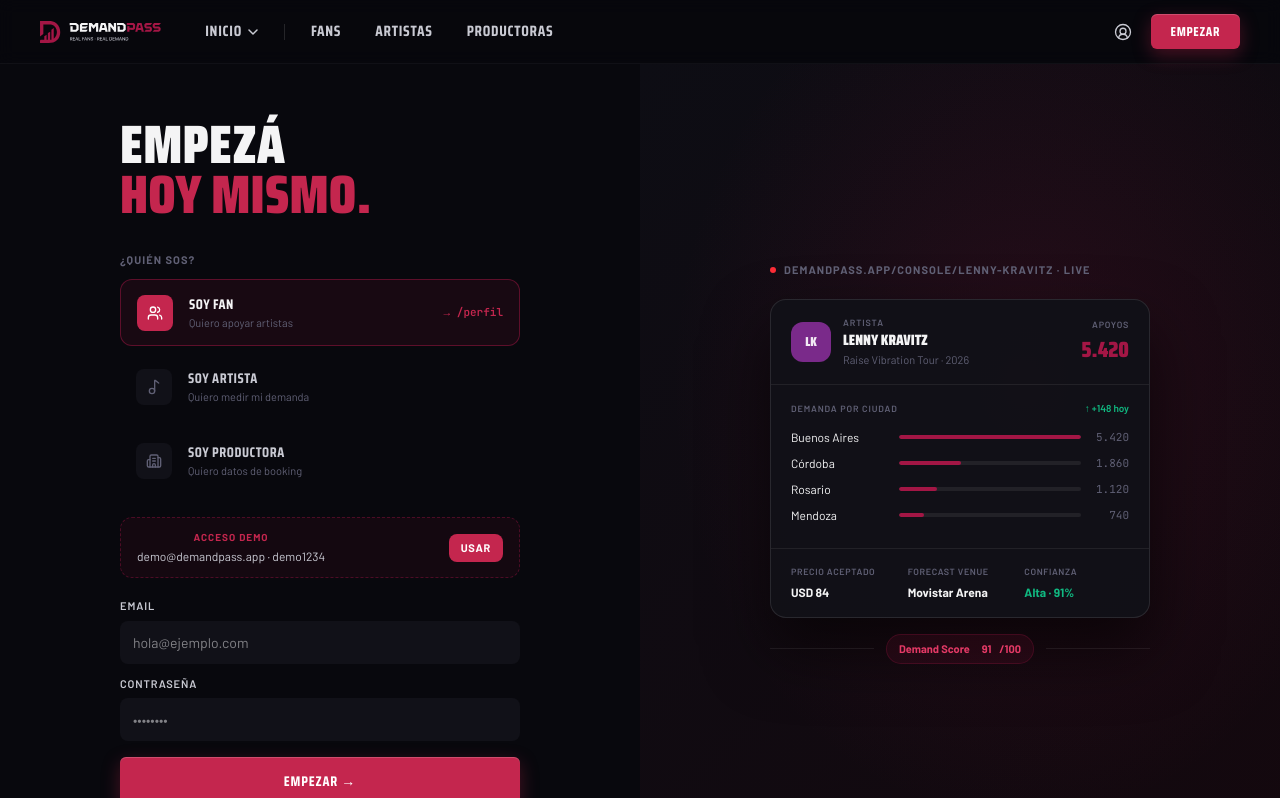
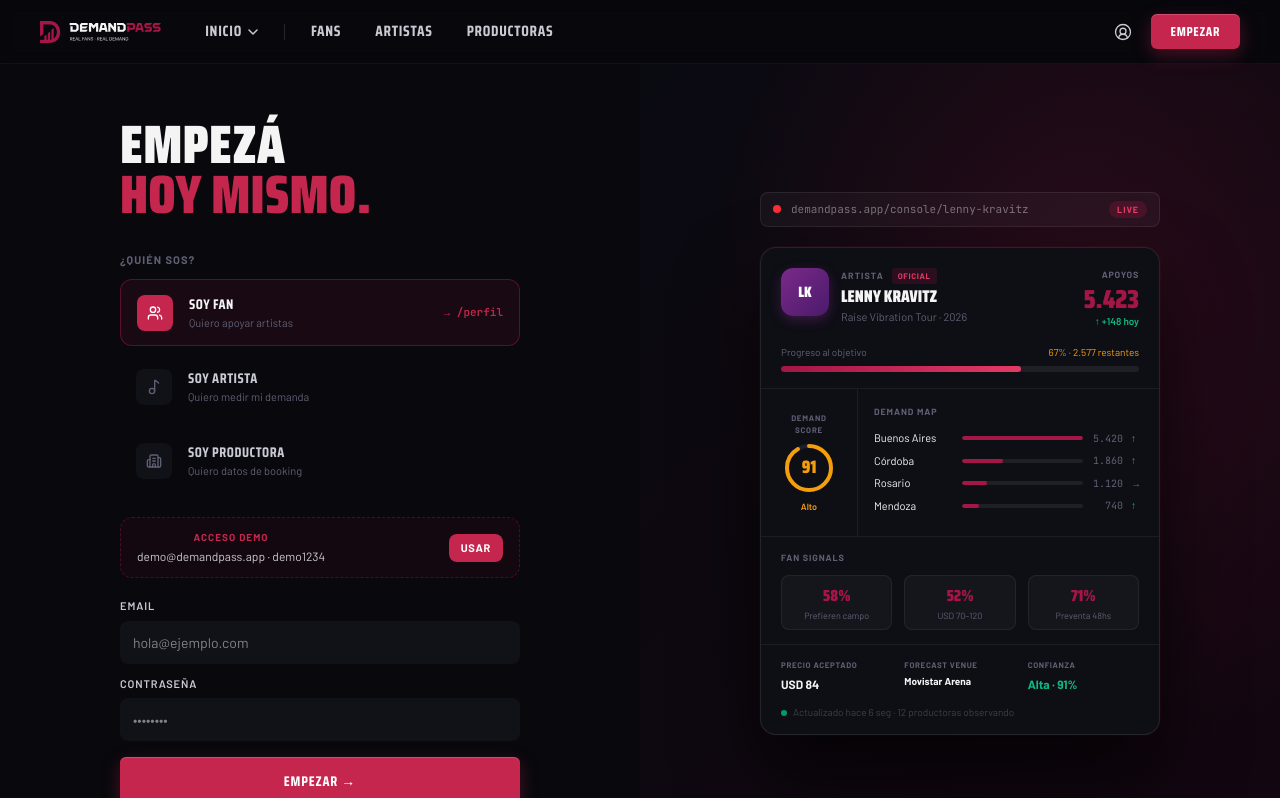
Before and after one commit to Killerpana/DemandPass, a Next.js app: page /signin in a window 1280 px wide. Shown: the top 798 px of the page. Built offline with nearby package versions, Linux system fonts and the light colour scheme; a web font is replaced by a local one.

Commit message:
feat: signin card campaña rediseñada - Demand Score gauge, Fan Signals, progress bar, Demand Map

```diff
--- a/src/components/marketing/AuthScreen.tsx
+++ b/src/components/marketing/AuthScreen.tsx
@@ -105,71 +105,137 @@ export function AuthScreen() {
       </div>
 
       {/* Right — campaign preview */}
-      <div className="hidden lg:flex items-center justify-center relative overflow-hidden px-10"
-        style={{ background: "linear-gradient(135deg, #0d0d14 0%, #14080e 100%)", borderLeft: "1px solid var(--color-border)" }}>
-        <div className="absolute inset-0 opacity-15 pointer-events-none"
-          style={{ background: "radial-gradient(ellipse at 60% 40%, #A31645 0%, transparent 65%)" }} />
-        <div className="relative z-10 w-full max-w-[380px]">
-          <div className="flex items-center gap-2 mb-5">
-            <span className="w-1.5 h-1.5 rounded-full bg-red-500 animate-pulse" />
-            <span className="text-[11px] font-bold uppercase tracking-[0.1em]" style={{ color: "var(--color-txt3)" }}>
-              demandpass.app/console/lenny-kravitz · LIVE
+      <div className="hidden lg:flex items-center justify-center relative overflow-hidden px-8"
+        style={{ background: "linear-gradient(135deg, #0a0a11 0%, #130610 100%)", borderLeft: "1px solid var(--color-border)" }}>
+        <div className="absolute inset-0 pointer-events-none"
+          style={{ background: "radial-gradient(ellipse at 70% 30%, rgba(163,22,69,0.18) 0%, transparent 60%)" }} />
+
+        <div className="relative z-10 w-full max-w-[400px]">
+          {/* URL bar */}
+          <div className="flex items-center gap-2.5 mb-5 px-3 py-2 rounded-lg"
+            style={{ background: "rgba(255,255,255,0.04)", border: "1px solid rgba(255,255,255,0.08)" }}>
+            <span className="w-2 h-2 rounded-full bg-red-500 animate-pulse shrink-0" />
+            <span className="text-[11px] font-mono flex-1 truncate" style={{ color: "rgba(255,255,255,0.4)" }}>
+              demandpass.app/console/lenny-kravitz
             </span>
+            <span className="px-2 py-0.5 rounded-full text-[9px] font-bold uppercase tracking-[0.1em]"
+              style={{ background: "rgba(163,22,69,0.25)", color: "#E43A66" }}>LIVE</span>
           </div>
-          <div className="rounded-2xl overflow-hidden" style={{ background: "rgba(17,17,24,0.95)", border: "1px solid rgba(255,255,255,0.1)", boxShadow: "0 32px 64px rgba(0,0,0,0.6)" }}>
-            <div className="px-5 py-4 flex items-center gap-3" style={{ borderBottom: "1px solid rgba(255,255,255,0.07)" }}>
-              <div className="w-10 h-10 rounded-xl flex items-center justify-center text-[13px] font-black shrink-0"
-                style={{ background: "#7a2a8a", fontFamily: "var(--font-display)", color: "rgba(255,255,255,0.9)" }}>LK</div>
+
+          {/* Main card */}
+          <div className="rounded-2xl overflow-hidden"
+            style={{ background: "rgba(15,15,22,0.98)", border: "1px solid rgba(255,255,255,0.09)", boxShadow: "0 40px 80px rgba(0,0,0,0.7), 0 0 0 1px rgba(163,22,69,0.1)" }}>
+
+            {/* Header */}
+            <div className="px-5 pt-5 pb-4" style={{ borderBottom: "1px solid rgba(255,255,255,0.06)" }}>
+              <div className="flex items-start gap-3">
+                <div className="w-12 h-12 rounded-xl flex items-center justify-center text-[15px] font-black shrink-0"
+                  style={{ background: "linear-gradient(135deg, #7a2a8a, #4a1a6a)", fontFamily: "var(--font-display)", color: "white", boxShadow: "0 4px 12px rgba(122,42,138,0.4)" }}>
+                  LK
+                </div>
                 <div className="flex-1 min-w-0">
-                <p className="text-[9px] uppercase tracking-[0.1em] font-semibold" style={{ color: "var(--color-txt3)" }}>Artista</p>
-                <p className="font-[family-name:var(--font-display)] text-[15px] font-black uppercase">Lenny Kravitz</p>
-                <p className="text-[11px]" style={{ color: "var(--color-txt3)" }}>Raise Vibration Tour · 2026</p>
+                  <div className="flex items-center gap-2 mb-0.5">
+                    <span className="text-[9px] font-bold uppercase tracking-[0.12em]" style={{ color: "var(--color-txt3)" }}>Artista</span>
+                    <span className="px-1.5 py-0.5 rounded text-[8px] font-bold uppercase tracking-[0.08em]"
+                      style={{ background: "rgba(163,22,69,0.2)", color: "#E43A66" }}>Oficial</span>
+                  </div>
+                  <p className="font-[family-name:var(--font-display)] text-[17px] font-black uppercase leading-tight">Lenny Kravitz</p>
+                  <p className="text-[11px] mt-0.5" style={{ color: "var(--color-txt3)" }}>Raise Vibration Tour · 2026</p>
                 </div>
                 <div className="text-right shrink-0">
-                <p className="text-[9px] uppercase tracking-[0.08em] font-semibold mb-0.5" style={{ color: "var(--color-txt3)" }}>Apoyos</p>
-                <p className="font-[family-name:var(--font-display)] text-[22px] font-black" style={{ color: "#A31645" }}>5.420</p>
+                  <p className="text-[9px] uppercase tracking-[0.08em] font-bold mb-1" style={{ color: "var(--color-txt3)" }}>Apoyos</p>
+                  <p className="font-[family-name:var(--font-display)] text-[26px] font-black leading-none" style={{ color: "#A31645" }}>5.423</p>
+                  <p className="text-[10px] font-semibold mt-0.5" style={{ color: "#10b981" }}>↑ +148 hoy</p>
                 </div>
               </div>
-            <div className="px-5 py-4" style={{ borderBottom: "1px solid rgba(255,255,255,0.07)" }}>
-              <div className="flex items-center justify-between mb-3">
-                <p className="text-[9px] uppercase tracking-[0.1em] font-semibold" style={{ color: "var(--color-txt3)" }}>Demanda por ciudad</p>
-                <p className="text-[10px] font-semibold" style={{ color: "#10b981" }}>↑ +148 hoy</p>
+
+              {/* Progress bar */}
+              <div className="mt-4">
+                <div className="flex justify-between text-[10px] mb-1.5" style={{ color: "var(--color-txt3)" }}>
+                  <span>Progreso al objetivo</span>
+                  <span style={{ color: "#f59e0b" }}>67% · 2.577 restantes</span>
                 </div>
+                <div className="h-1.5 rounded-full overflow-hidden" style={{ background: "rgba(255,255,255,0.07)" }}>
+                  <div className="h-full rounded-full" style={{ width: "67%", background: "linear-gradient(90deg, #A31645, #E43A66)" }} />
+                </div>
+              </div>
+            </div>
+
+            {/* Demand Score + Demand Map */}
+            <div className="grid grid-cols-[auto_1fr] gap-0" style={{ borderBottom: "1px solid rgba(255,255,255,0.06)" }}>
+              {/* Score */}
+              <div className="px-5 py-4 flex flex-col items-center justify-center gap-1 border-r"
+                style={{ borderColor: "rgba(255,255,255,0.06)" }}>
+                <p className="text-[8px] font-bold uppercase tracking-[0.1em] text-center" style={{ color: "var(--color-txt3)" }}>Demand<br/>Score</p>
+                <div className="relative w-14 h-14 flex items-center justify-center">
+                  <svg viewBox="0 0 56 56" className="absolute inset-0 w-full h-full" style={{ transform: "rotate(-90deg)" }}>
+                    <circle cx="28" cy="28" r="22" fill="none" stroke="rgba(255,255,255,0.07)" strokeWidth="4" />
+                    <circle cx="28" cy="28" r="22" fill="none" stroke="#f59e0b" strokeWidth="4"
+                      strokeDasharray={`${2 * 3.14159 * 22 * 0.91} ${2 * 3.14159 * 22}`}
+                      strokeLinecap="round" />
+                  </svg>
+                  <span className="font-[family-name:var(--font-display)] text-[18px] font-black" style={{ color: "#f59e0b" }}>91</span>
+                </div>
+                <p className="text-[9px] font-semibold" style={{ color: "#f59e0b" }}>Alto</p>
+              </div>
+
+              {/* Cities */}
+              <div className="px-4 py-4">
+                <p className="text-[9px] font-bold uppercase tracking-[0.1em] mb-3" style={{ color: "var(--color-txt3)" }}>Demand Map</p>
                 {[
-                { city: "Buenos Aires", n: "5.420", w: "100%" },
-                { city: "Córdoba",      n: "1.860", w: "34%"  },
-                { city: "Rosario",      n: "1.120", w: "21%"  },
-                { city: "Mendoza",      n: "740",   w: "14%"  },
+                  { city: "Buenos Aires", n: "5.420", w: "100%", trend: "↑" },
+                  { city: "Córdoba",      n: "1.860", w: "34%",  trend: "↑" },
+                  { city: "Rosario",      n: "1.120", w: "21%",  trend: "→" },
+                  { city: "Mendoza",      n: "740",   w: "14%",  trend: "↑" },
                 ].map(r => (
-                <div key={r.city} className="flex items-center gap-3 mb-2">
-                  <span className="text-[12px] w-24 shrink-0">{r.city}</span>
+                  <div key={r.city} className="flex items-center gap-2 mb-1.5">
+                    <span className="text-[11px] w-20 shrink-0 truncate">{r.city}</span>
                     <div className="flex-1 h-1 rounded-full overflow-hidden" style={{ background: "rgba(255,255,255,0.07)" }}>
                       <div className="h-full rounded-full" style={{ width: r.w, background: "#A31645" }} />
                     </div>
-                  <span className="text-[11px] w-9 text-right font-mono" style={{ color: "var(--color-txt3)" }}>{r.n}</span>
-                </div>
-              ))}
-            </div>
-            <div className="px-5 py-4 grid grid-cols-3 gap-3">
-              {[
-                { label: "Precio aceptado", value: "USD 84",         color: "var(--color-txt)" },
-                { label: "Forecast venue",  value: "Movistar Arena", color: "var(--color-txt)" },
-                { label: "Confianza",       value: "Alta · 91%",     color: "#10b981"          },
-              ].map(f => (
-                <div key={f.label}>
-                  <p className="text-[9px] uppercase tracking-[0.07em] font-semibold mb-1" style={{ color: "var(--color-txt3)" }}>{f.label}</p>
-                  <p className="text-[12px] font-bold" style={{ color: f.color }}>{f.value}</p>
+                    <span className="text-[10px] w-8 text-right font-mono" style={{ color: "var(--color-txt3)" }}>{r.n}</span>
+                    <span className="text-[10px] w-3" style={{ color: r.trend === "↑" ? "#10b981" : "#6b7280" }}>{r.trend}</span>
                   </div>
                 ))}
               </div>
             </div>
-          <div className="flex items-center gap-3 mt-4">
-            <div className="flex-1 h-px" style={{ background: "rgba(255,255,255,0.07)" }} />
-            <div className="flex items-center gap-2 px-3 py-1.5 rounded-full text-[11px] font-bold"
-              style={{ background: "rgba(163,22,69,0.12)", border: "1px solid rgba(163,22,69,0.25)", color: "#E43A66" }}>
-              Demand Score <span className="font-black ml-1">91</span>/100
+
+            {/* Fan Signals */}
+            <div className="px-5 py-3.5" style={{ borderBottom: "1px solid rgba(255,255,255,0.06)" }}>
+              <p className="text-[9px] font-bold uppercase tracking-[0.1em] mb-2.5" style={{ color: "var(--color-txt3)" }}>Fan Signals</p>
+              <div className="grid grid-cols-3 gap-3">
+                {[
+                  { label: "Prefieren campo",    value: "58%" },
+                  { label: "USD 70–120",         value: "52%" },
+                  { label: "Preventa 48hs",      value: "71%" },
+                ].map(s => (
+                  <div key={s.label} className="text-center p-2 rounded-lg" style={{ background: "rgba(255,255,255,0.03)", border: "1px solid rgba(255,255,255,0.06)" }}>
+                    <p className="font-[family-name:var(--font-display)] text-[16px] font-black" style={{ color: "#A31645" }}>{s.value}</p>
+                    <p className="text-[9px] mt-0.5 leading-tight" style={{ color: "var(--color-txt3)" }}>{s.label}</p>
                   </div>
-            <div className="flex-1 h-px" style={{ background: "rgba(255,255,255,0.07)" }} />
+                ))}
+              </div>
+            </div>
+
+            {/* Footer */}
+            <div className="px-5 py-3.5">
+              <div className="grid grid-cols-3 gap-3 mb-3">
+                {[
+                  { label: "Precio aceptado", value: "USD 84",         color: "var(--color-txt)" },
+                  { label: "Forecast venue",  value: "Movistar Arena", color: "var(--color-txt)", small: true },
+                  { label: "Confianza",       value: "Alta · 91%",     color: "#10b981"          },
+                ].map(f => (
+                  <div key={f.label}>
+                    <p className="text-[8px] uppercase tracking-[0.08em] font-bold mb-1" style={{ color: "var(--color-txt3)" }}>{f.label}</p>
+                    <p className={(f as any).small ? "text-[10px] font-bold leading-tight" : "text-[12px] font-bold"} style={{ color: f.color }}>{f.value}</p>
+                  </div>
+                ))}
+              </div>
+              <p className="text-[10px]" style={{ color: "rgba(255,255,255,0.2)" }}>
+                <span className="w-1.5 h-1.5 rounded-full bg-emerald-500 inline-block mr-1.5 opacity-80" />
+                Actualizado hace 6 seg · 12 productoras observando
+              </p>
+            </div>
           </div>
         </div>
       </div>
```
Lines whose indentation alone changed are shown as unchanged.
